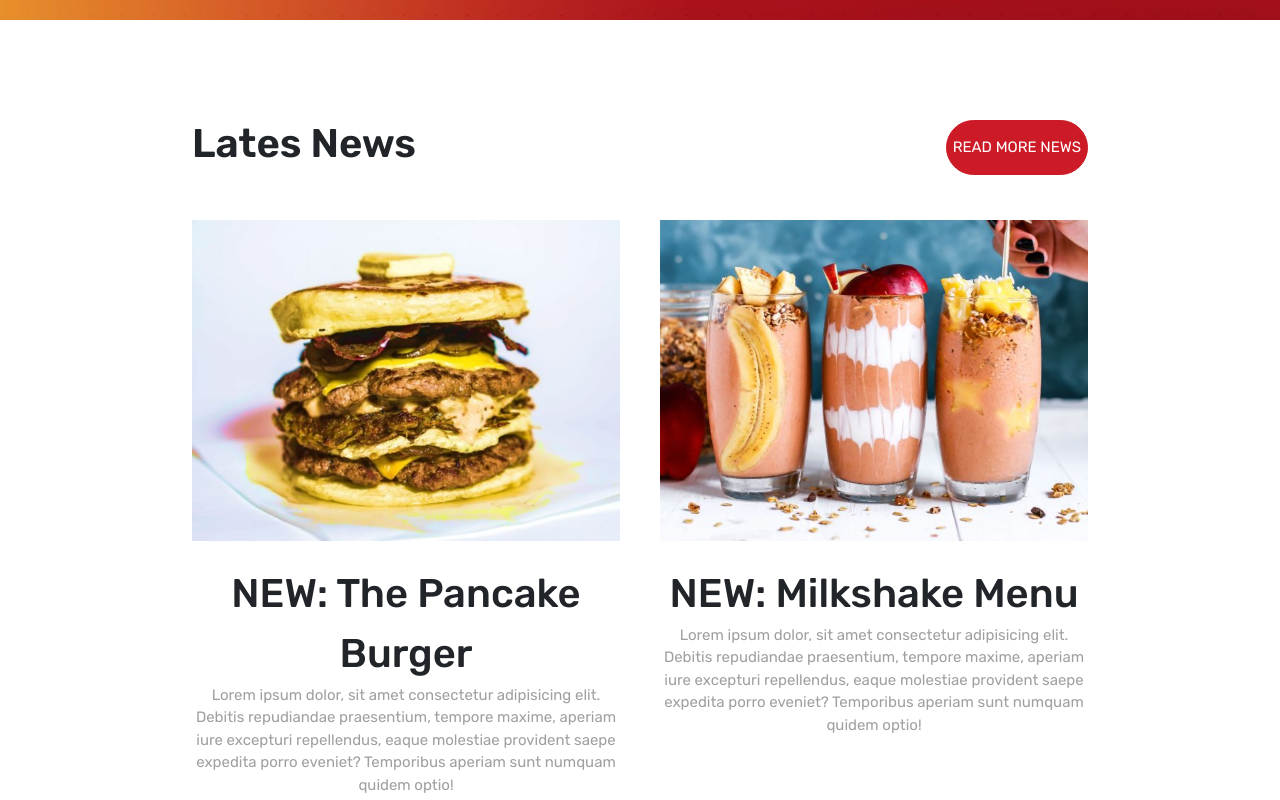
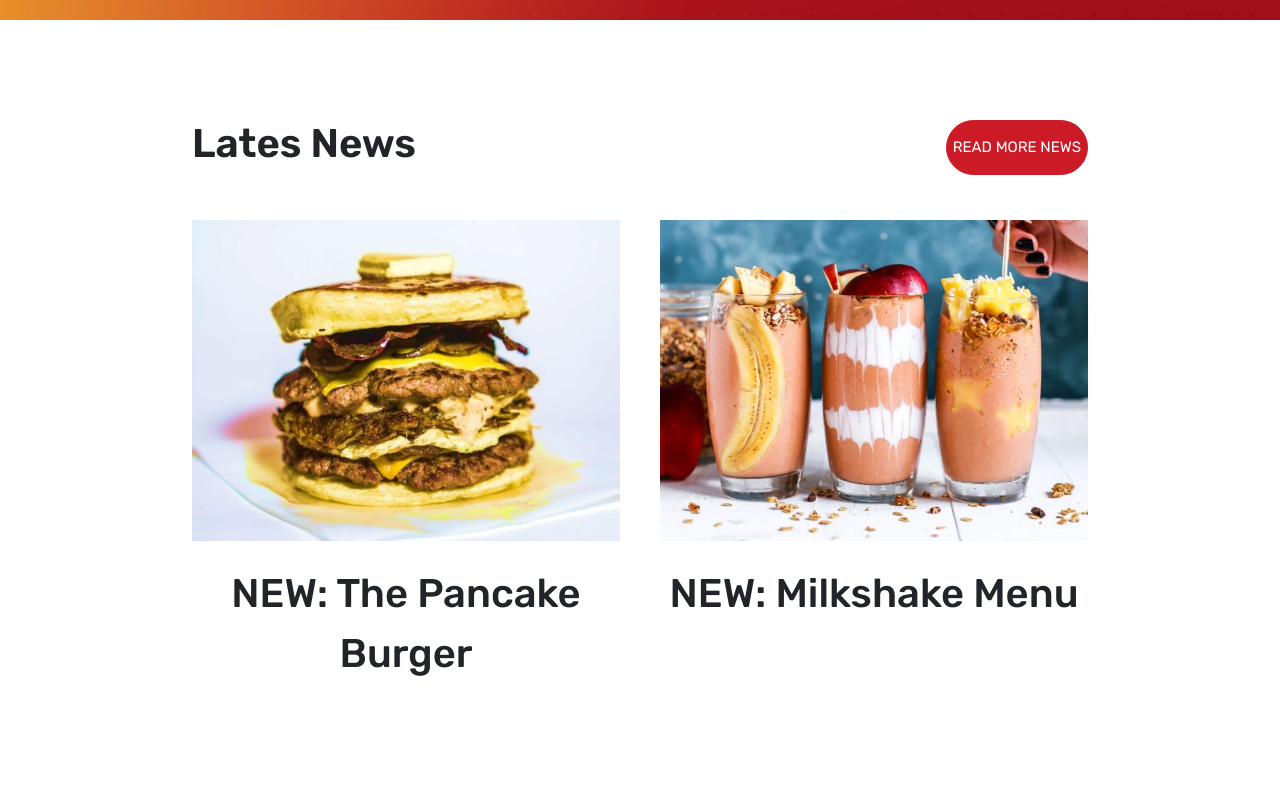
Before and after one commit to FabioBabaglioni/proj-html-vuejs, a Vue app: page / in a window 1280 px wide. Shown: the part 3760-4560 px from the top of the page. Built offline with nearby package versions, Linux system fonts and the light colour scheme.

Commit message:
Card hover

```diff
--- a/src/components/mainNews.vue
+++ b/src/components/mainNews.vue
@@ -37,7 +37,7 @@ export default {
 @use "./style/partials/variables.scss" as *;
 
 section {
-    padding-bottom: 50px;
+    padding-bottom: 80px;
 }
 
 h2 {
@@ -58,6 +58,13 @@ h2 {
 
     p {
         color: rgb(160, 160, 160);
+        display: none;
+    }
+
+    &:hover {
+        p {
+            display: block;
+        }
     }
 }
 
```
